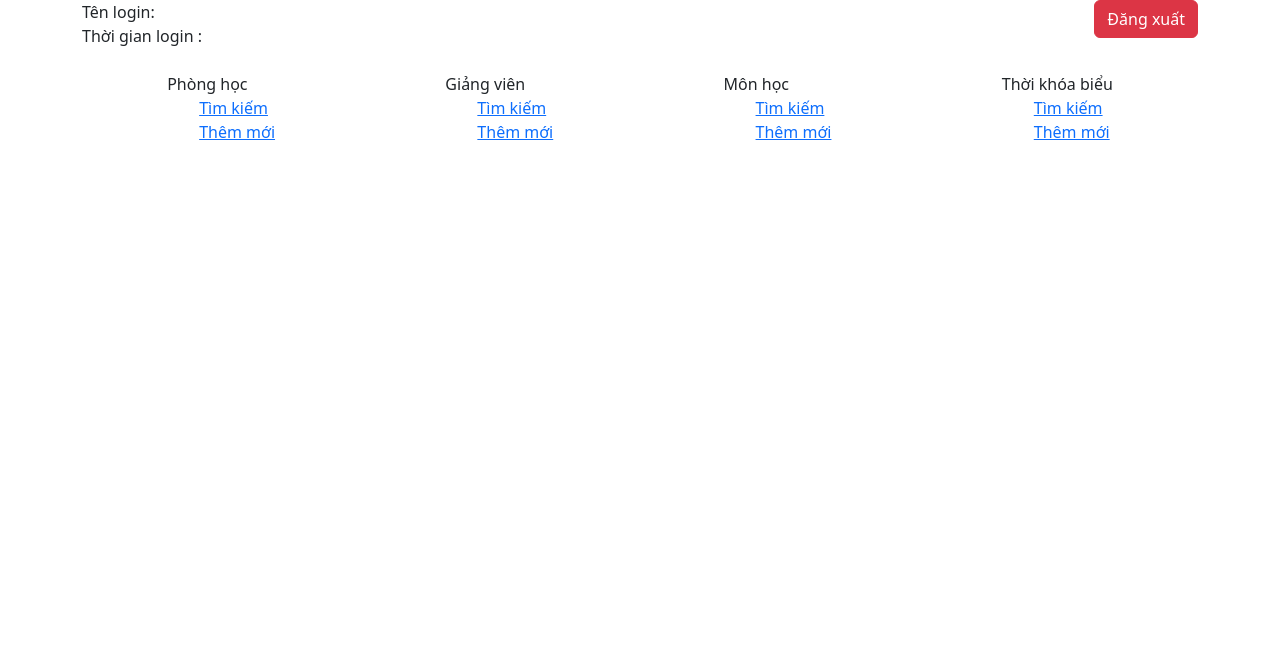
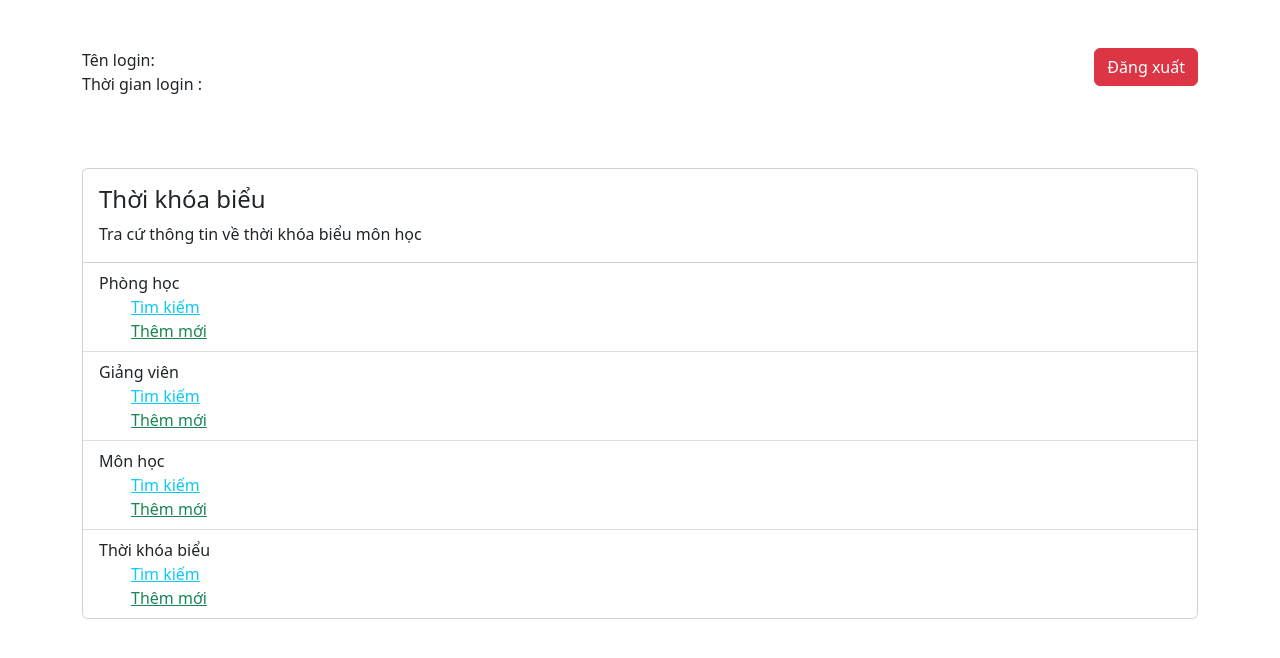
Before and after one commit to thechallengerr/web-php, a PHP site: page /app/views/homepage.php in a window 1280 px wide. Shown: the top 658 px of the page. Run offline with PHP 8.4, Linux system fonts and the light colour scheme.

Commit message:
new homepage

```diff
--- a/app/views/homepage.php
+++ b/app/views/homepage.php
@@ -8,7 +8,7 @@
     <title>Document</title>
 </head>
 <body>
-    <div class="container">
+    <div class="container mt-5">
         <div class="header d-flex justify-content-between">
             <div class="user_login d-flex flex-column" >
                 <label for="">Tên login: <span><?php if(isset($_SESSION['username'])){
@@ -26,35 +26,41 @@
             </div>
         </div>
         <br>
-        <div class="content d-flex justify-content-around">
-            <div class="room">
+        <div class="card mt-5">
+            <div class="card-body">
+                <h4 class="card-title">Thời khóa biểu</h4>
+                <p class="card-text">Tra cứ thông tin về thời khóa biểu môn học</p>
+            </div>
+            <ul class="list-group list-group-flush">
+            <li class="list-group-item">
                 <label for="">Phòng học</label>
                 <ul  style="list-style-type: none;">
-                    <a href=""><li>Tìm kiếm</li></a>
-                    <a href=""><li>Thêm mới</li></a>
+                    <a class="link-info" href=""><li>Tìm kiếm</li></a>
+                    <a class="link-success" href=""><li>Thêm mới</li></a>
                 </ul>
-            </div>
-            <div class="teacher">
+            </li>
+            <li class="list-group-item">
                 <label for="">Giảng viên</label>
                 <ul  style="list-style-type: none;">
-                    <a href=""><li>Tìm kiếm</li></a>
-                    <a href=""><li>Thêm mới</li></a>
+                    <a class="link-info" href=""><li>Tìm kiếm</li></a>
+                    <a class="link-success" href=""><li>Thêm mới</li></a>
                 </ul>
-            </div>
-            <div class="lesson">
+            </li>
+            <li class="list-group-item">
                 <label for="">Môn học</label>
                 <ul  style="list-style-type: none;">
-                    <a href=""><li>Tìm kiếm</li></a>
-                    <a href=""><li>Thêm mới</li></a>
+                    <a class="link-info" href=""><li>Tìm kiếm</li></a>
+                    <a class="link-success" href=""><li>Thêm mới</li></a>
                 </ul>
-            </div>
-            <div class="tkb">
+            </li>
+            <li class="list-group-item">
                 <label for="">Thời khóa biểu</label>
                 <ul  style="list-style-type: none;">
-                    <a href=""><li>Tìm kiếm</li></a>
-                    <a href=""><li>Thêm mới</li></a>
+                    <a class="link-info" href=""><li>Tìm kiếm</li></a>
+                    <a class="link-success" href=""><li>Thêm mới</li></a>
                 </ul>
-            </div>
+            </li>
+            </ul>
         </div>
     </div>
 </body>
```
